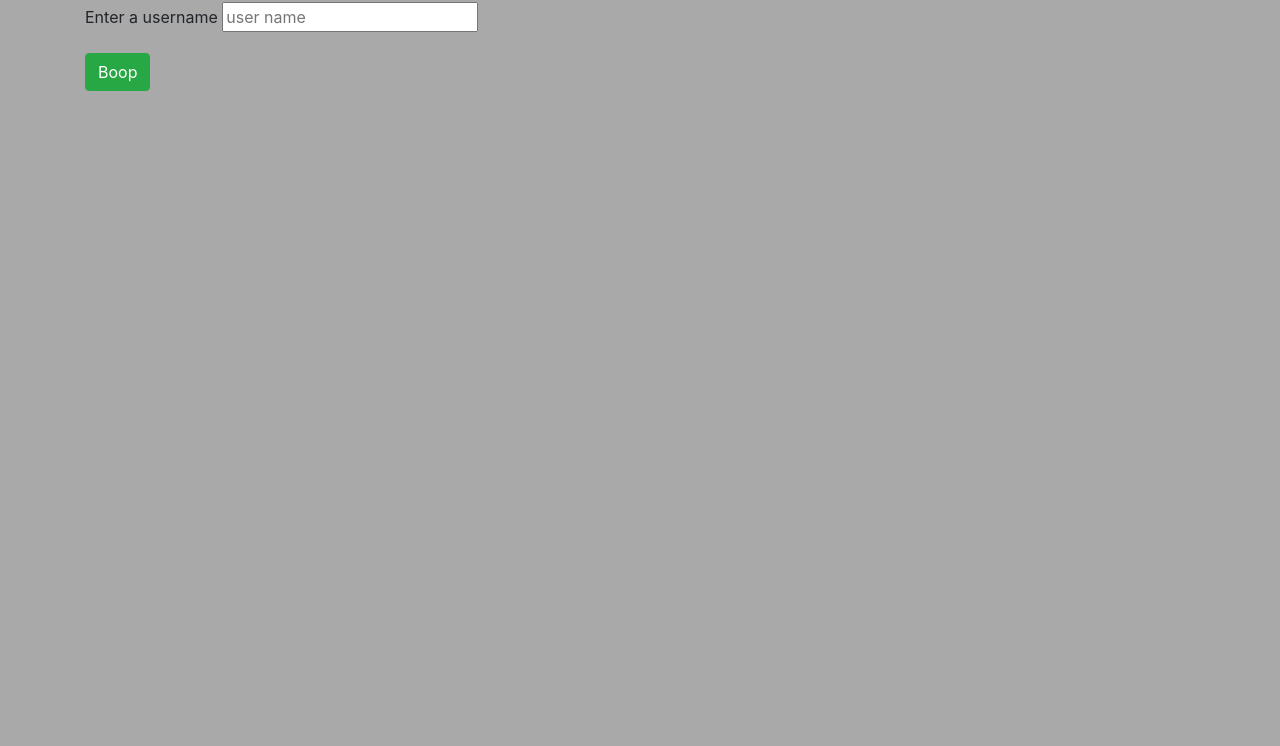
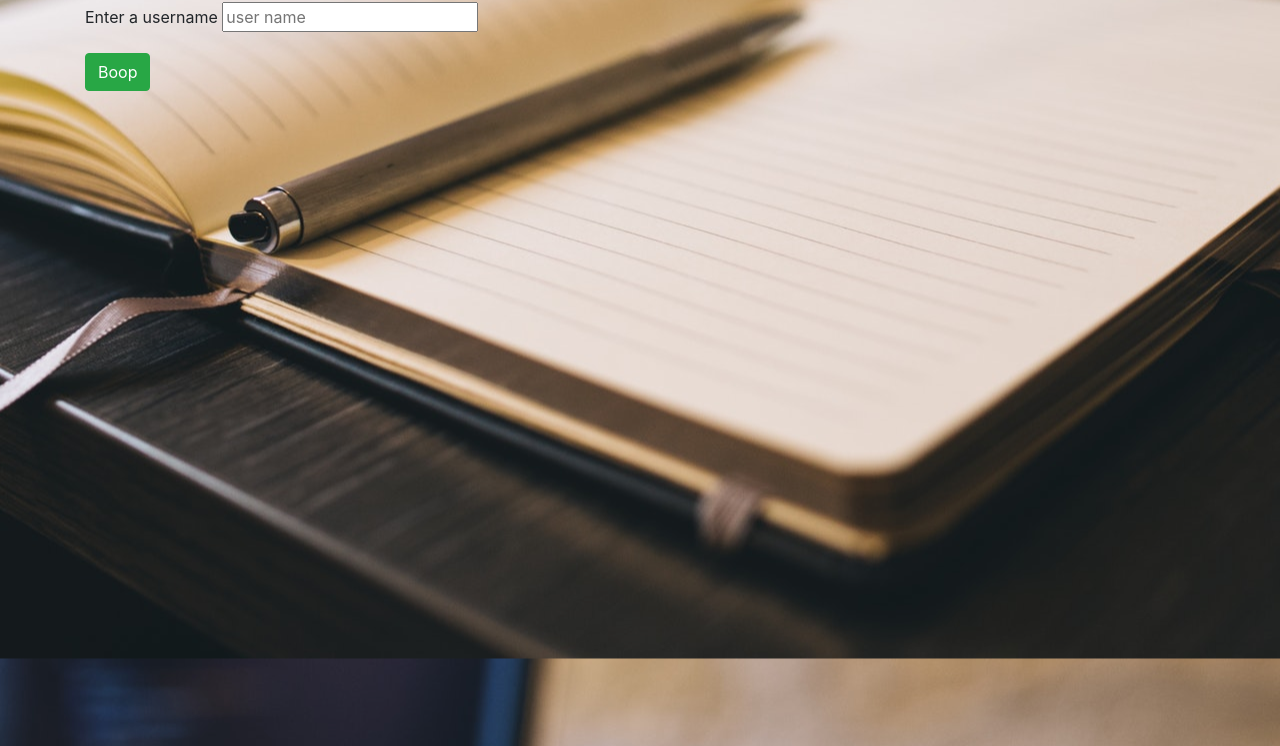
Before and after one commit to Rsalamanca18/todoApp, a plain HTML site: page index.html in a window 1280 px wide. Shown: the part 54-800 px from the top of the page. Drawn offline with nearby package versions, Linux system fonts and the light colour scheme.

Commit message:
adds background

```diff
--- a/style.css
+++ b/style.css
@@ -1,4 +1,4 @@
 body{
-  image: url("");
-  background-color: #A9A9A9;
+  background: url(img/pexels-photo.jpg);
+  background-position: center;
 }
```
Also changed, not shown: 1 other file.
